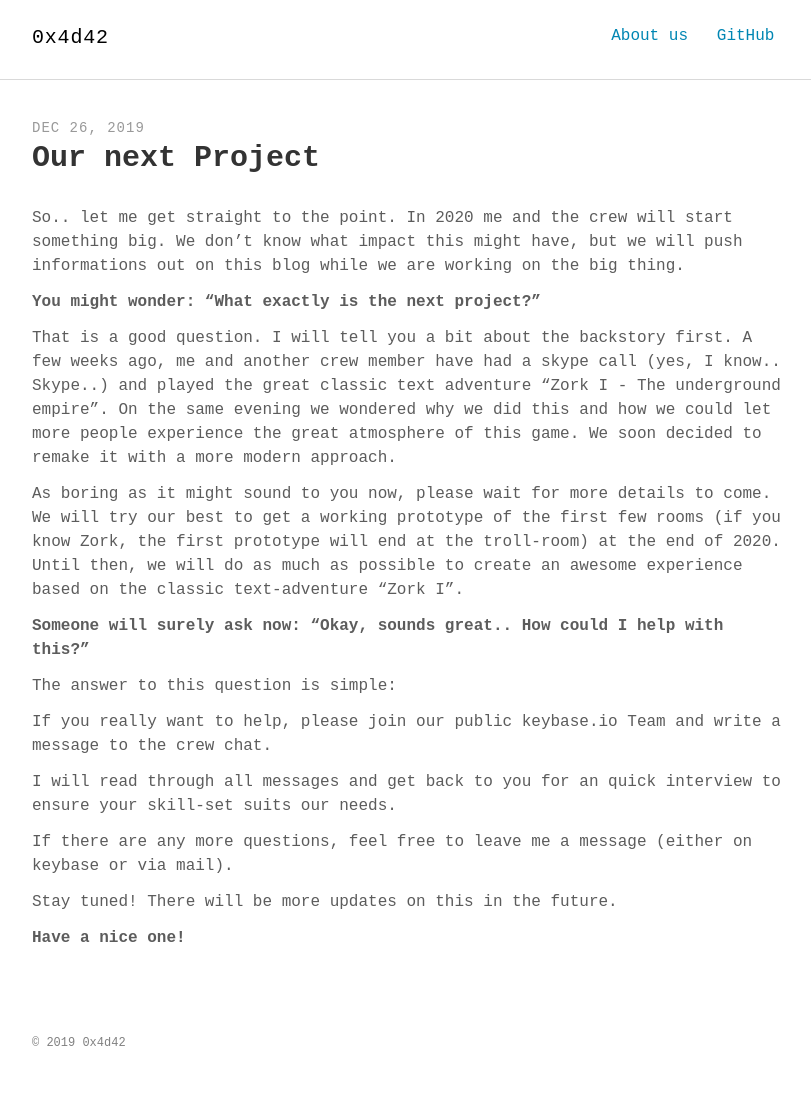
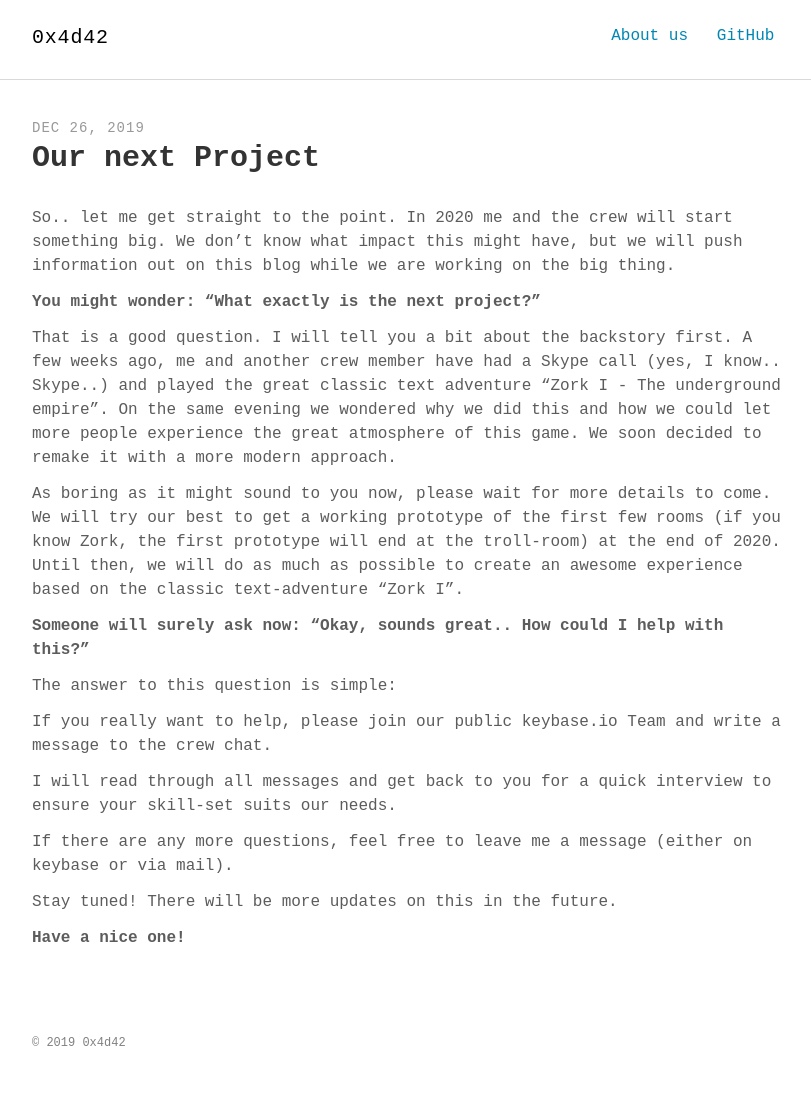
Before and after one commit to 0x4d42/0x4d42.eu, a Jekyll site: the page built from _posts/2019-12-26-our-next-project.md, in a window 1280 px wide. Shown: the whole page, without its empty margins (232-1043 px from the left). Built offline with Jekyll 4.4.1, drawn with Linux system fonts in a browser that asks for light colours; some web fonts are replaced.

Commit message:
fix typo

```diff
--- a/_posts/2019-12-26-our-next-project.md
+++ b/_posts/2019-12-26-our-next-project.md
@@ -7,12 +7,12 @@ keywords: "0x4d42 MB zork project"
 ---
 
 So.. let me get straight to the point. In 2020 me and the crew will start something big.
-We don't know what impact this might have, but we will push informations out on this blog while we are working on the big thing.
+We don't know what impact this might have, but we will push information out on this blog while we are working on the big thing.
 
 **You might wonder: "What exactly is the next project?"**
 
 That is a good question. I will tell you a bit about the backstory first.
-A few weeks ago, me and another crew member have had a skype call (yes, I know.. Skype..) and played the great classic text adventure "Zork I - The underground empire". On the same evening we wondered why we did this and how we could let more people experience the great atmosphere of this game. We soon decided to remake it with a more modern approach.
+A few weeks ago, me and another crew member have had a Skype call (yes, I know.. Skype..) and played the great classic text adventure "Zork I - The underground empire". On the same evening we wondered why we did this and how we could let more people experience the great atmosphere of this game. We soon decided to remake it with a more modern approach.
 
 As boring as it might sound to you now, please wait for more details to come. We will try our best to get a working prototype of the first few rooms (if you know Zork, the first prototype will end at the troll-room) at the end of 2020. Until then, we will do as much as possible to create an awesome experience based on the classic text-adventure "Zork I".
 
@@ -22,7 +22,7 @@ The answer to this question is simple:
 
 If you really want to help, please join our public keybase.io Team and write a message to the crew chat.
 
-I will read through all messages and get back to you for an quick interview to ensure your skill-set suits our needs.
+I will read through all messages and get back to you for a quick interview to ensure your skill-set suits our needs.
 
 
 If there are any more questions, feel free to leave me a message (either on keybase or via mail).
```
